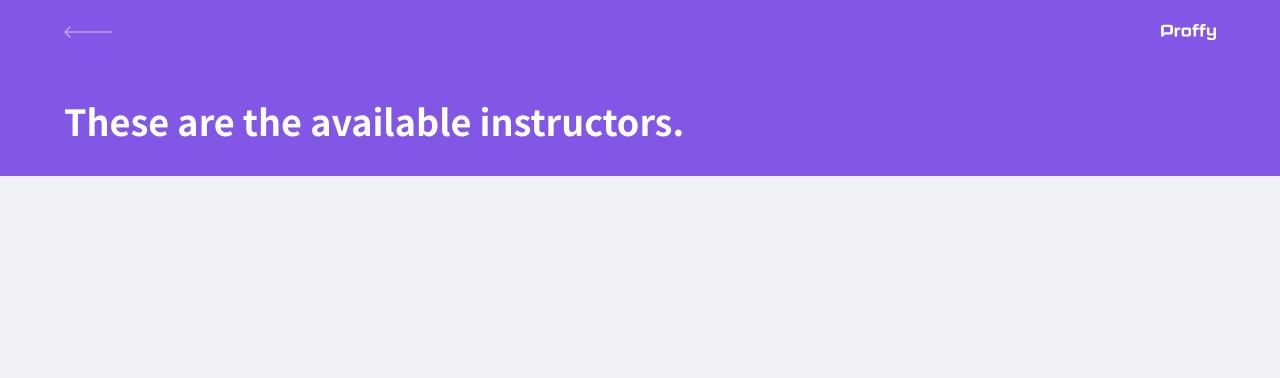
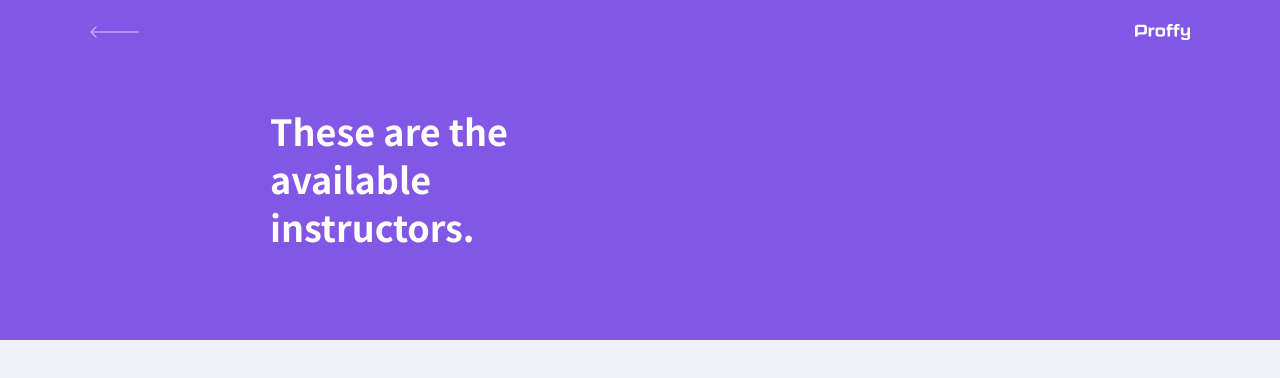
Before and after one commit to thiagojacinto/nextLevelWeek-ProffyApp, a React (Create React App) app in the folder web/: page /select in a window 1280 px wide. Shown: the top 378 px of the page. Built offline with nearby package versions, Linux system fonts and the light colour scheme.

Commit message:
[component] styling header

```diff
--- a/web/src/components/Header/index.tsx
+++ b/web/src/components/Header/index.tsx
@@ -40,13 +40,36 @@
     position: relative;
     margin: 3.2rem auto;
 
-    font: 700 3.6rem Noto Sans JP;
+    font: 700 3.6rem "Noto Sans JP";
     line-height: 4.8rem;
     color: var(--color-title-in-primary);
   }
+
+  @media (min-width: 700px) {
+    height: 340px;
+  }
+
+  .top-bar-container {
+    max-width: 1100px;
+  }
+
+  .header-content {
+    flex: 1;
+    max-width: 740px;
+    padding-bottom: 48px;
+
+    display: flex;
+    flex-direction: column;
+    justify-content: center;
+    align-items: flex-start;
+  }
+
+  .header-content > strong {
+    max-width: 350px;
+  }
 `;
 
-const Header: React.FC = ({ children }) => {
+const Header: React.FC = ({ children = null }) => {
   return (
     <PageHeader>
       <div className="top-bar-container">
```
